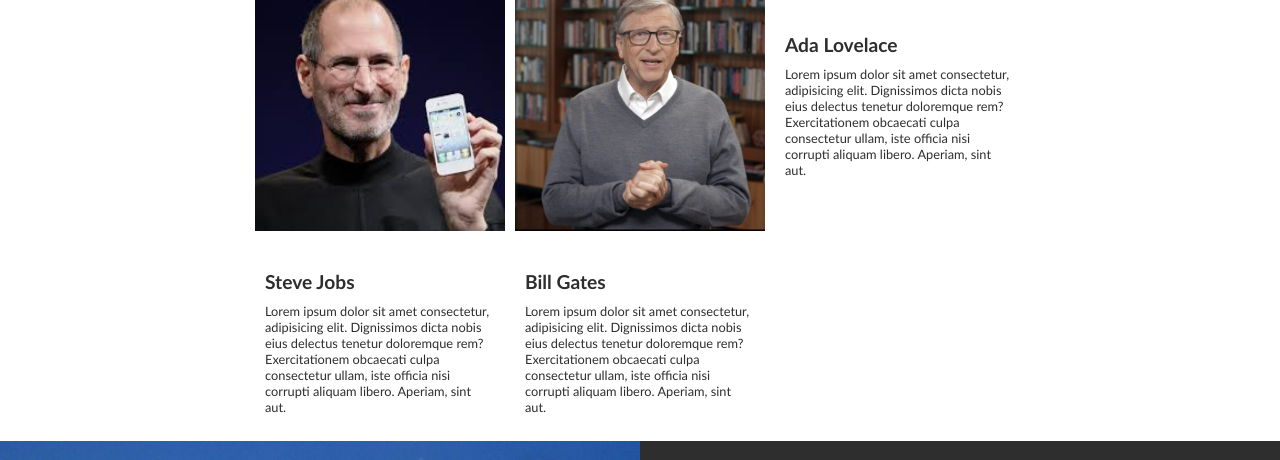
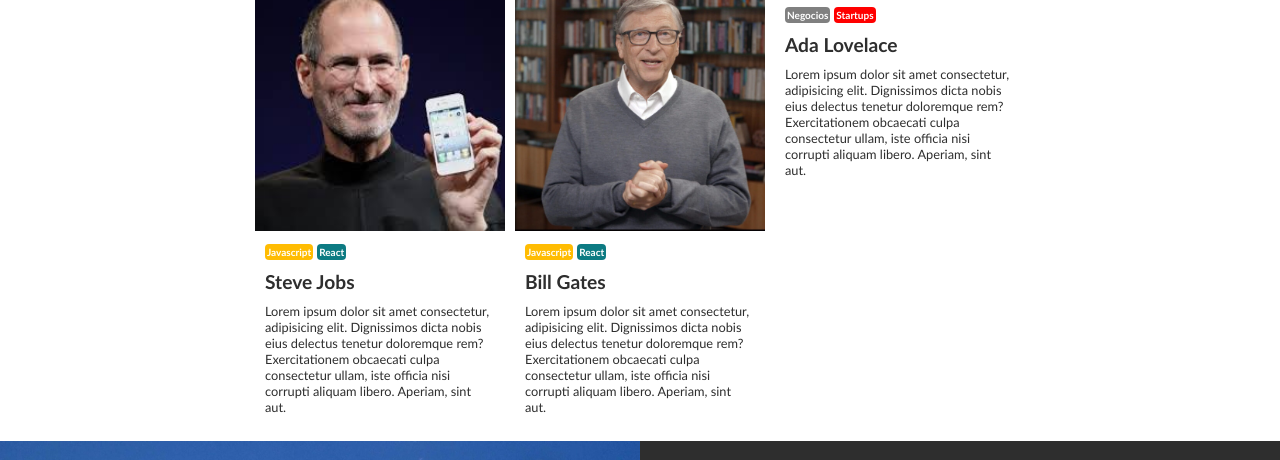
Before and after one commit to todotirreno/css-codoacodo, a plain HTML site: page index.html in a window 1280 px wide. Shown: the part 751-1211 px from the top of the page. Drawn offline with Linux system fonts and the light colour scheme.

Commit message:
add classes to different tags

```diff
--- a/index.html
+++ b/index.html
@@ -41,7 +41,7 @@
                     <div class="card">
                         <img class="card-image" src="img/steve.jpg" alt="Steve Jobs">
                         <div class="card-bottom">
-                            <div class="tags"><span>Javascript</span><span>React</span></div>
+                            <div class="tags"><span class="javascript">Javascript</span><span class="react">React</span></div>
                             <h2>Steve Jobs</h2>
                             <p>Lorem ipsum dolor sit amet consectetur, adipisicing elit. Dignissimos dicta nobis eius delectus tenetur doloremque rem? Exercitationem obcaecati culpa consectetur ullam, iste officia nisi corrupti aliquam libero. Aperiam, sint aut.</p>
                         </div>
@@ -49,7 +49,7 @@
                     <div class="card">
                         <img class="card-image" src="img/bill.jpg" alt="Bill Gates">
                         <div class="card-bottom">
-                            <div class="tags"><span>Javascript</span><span>React</span></div>
+                            <div class="tags"><span class="javascript">Javascript</span><span class="react">React</span></div>
                             <h2>Bill Gates</h2>
                             <p>Lorem ipsum dolor sit amet consectetur, adipisicing elit. Dignissimos dicta nobis eius delectus tenetur doloremque rem? Exercitationem obcaecati culpa consectetur ullam, iste officia nisi corrupti aliquam libero. Aperiam, sint aut.</p>
                         </div>
@@ -57,7 +57,7 @@
                     <div class="card">
                         <img class="card-image" src="img/lovelace.jpg" alt="Ada Lovelace">
                         <div class="card-bottom">
-                            <div class="tags"><span>Negocios</span><span>Startups</span></div>
+                            <div class="tags"><span class="negocios">Negocios</span><span class="startups">Startups</span></div>
                             <h2>Ada Lovelace</h2>
                             <p>Lorem ipsum dolor sit amet consectetur, adipisicing elit. Dignissimos dicta nobis eius delectus tenetur doloremque rem? Exercitationem obcaecati culpa consectetur ullam, iste officia nisi corrupti aliquam libero. Aperiam, sint aut.</p>
                         </div>
```
